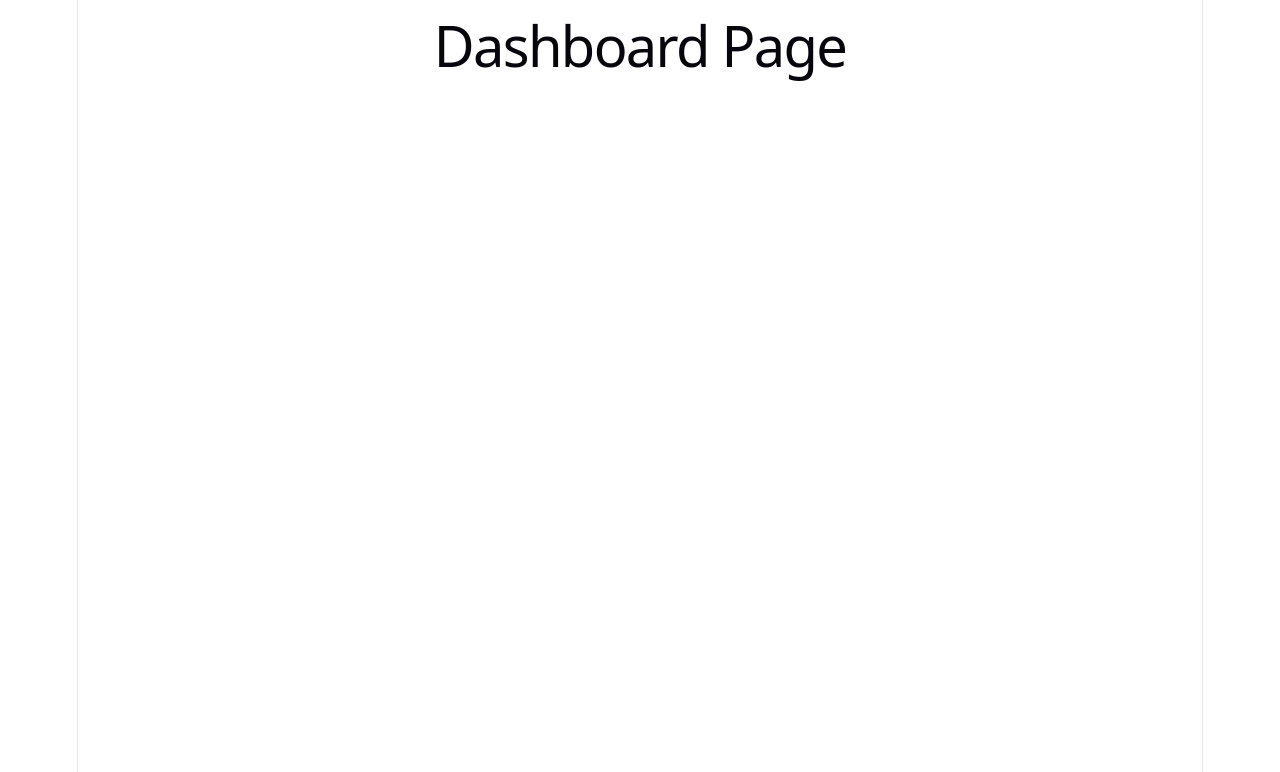
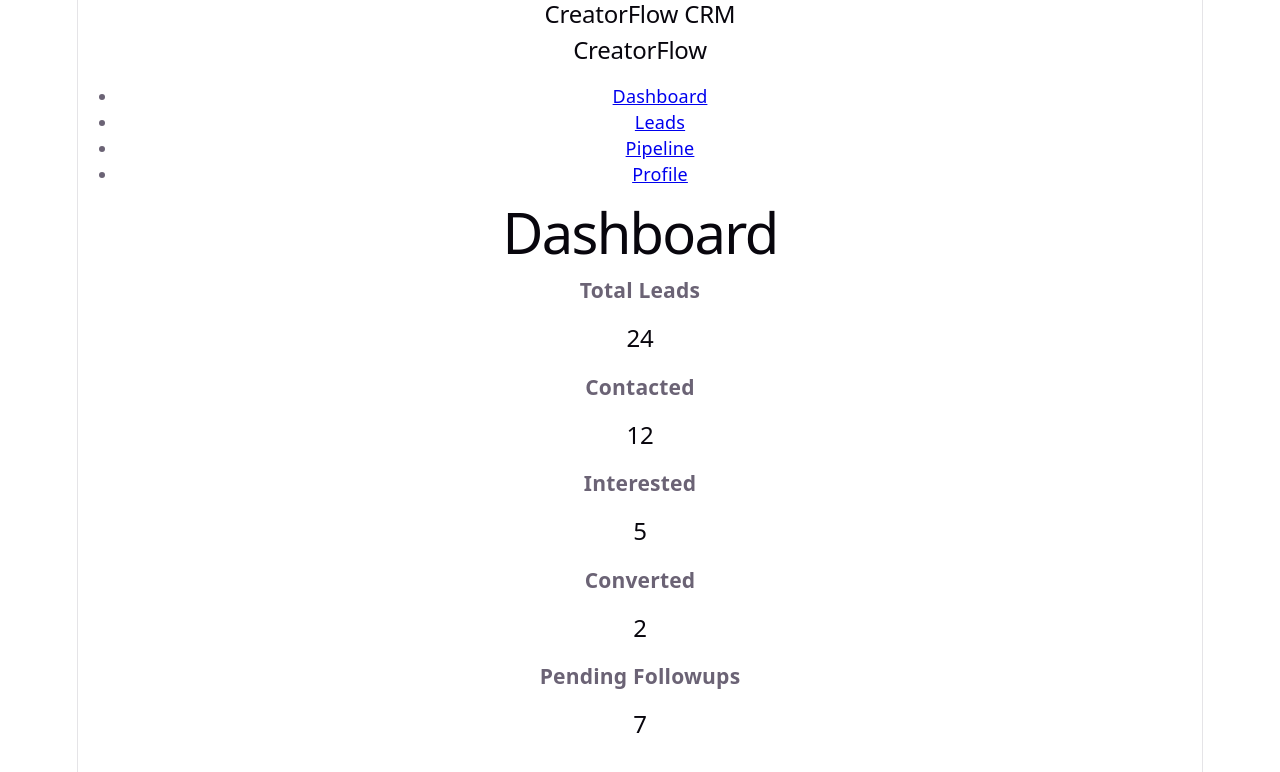
Before and after one commit to priyanshupnwr/creatorflow-crm, a React (Vite) app: page / in a window 1280 px wide. Shown: the top 772 px of the page. Built offline with nearby package versions, Linux system fonts and the light colour scheme; the HTML template or start-up script is replaced by a standard one.

Commit message:
Add reusable StatCard component

```diff
--- a/src/components/Layout/Navbar.jsx
+++ b/src/components/Layout/Navbar.jsx
@@ -1,5 +1,9 @@
 function Navbar() {
-  return <div>Navbar</div>;
+  return (
+    <div>
+      <h2>CreatorFlow CRM</h2>
+    </div>
+  );
 }
 
 export default Navbar;
--- a/src/components/Layout/Sidebar.jsx
+++ b/src/components/Layout/Sidebar.jsx
@@ -1,5 +1,29 @@
+import { Link } from "react-router-dom";
+
 function Sidebar() {
-  return <div>Sidebar</div>;
+  return (
+    <div>
+      <h2>CreatorFlow</h2>
+
+      <ul>
+        <li>
+          <Link to="/">Dashboard</Link>
+        </li>
+
+        <li>
+          <Link to="/leads">Leads</Link>
+        </li>
+
+        <li>
+          <Link to="/pipeline">Pipeline</Link>
+        </li>
+
+        <li>
+          <Link to="/profile">Profile</Link>
+        </li>
+      </ul>
+    </div>
+  );
 }
 
 export default Sidebar;
--- /dev/null
+++ b/src/components/common/StatCard.jsx
@@ -0,0 +1,10 @@
+function StatCard({ title, value }) {
+  return (
+    <div className="stat-card">
+      <h3>{title}</h3>
+      <h2>{value}</h2>
+    </div>
+  );
+}
+
+export default StatCard;
--- a/src/layouts/MainLayout.jsx
+++ b/src/layouts/MainLayout.jsx
@@ -1,10 +1,15 @@
 import Navbar from "../components/layout/Navbar";
+import Sidebar from "../components/layout/Sidebar";
 
 function MainLayout({ children }) {
   return (
     <>
       <Navbar />
-      {children}
+
+      <div>
+        <Sidebar />
+        {children}
+      </div>
     </>
   );
 }
--- a/src/pages/Dashboard/Dashboard.jsx
+++ b/src/pages/Dashboard/Dashboard.jsx
@@ -1,5 +1,17 @@
+import StatCard from "../../components/common/StatCard";
+
 function Dashboard() {
-  return <h1>Dashboard Page</h1>;
+  return (
+    <div>
+      <h1>Dashboard</h1>
+
+      <StatCard title="Total Leads" value="24" />
+      <StatCard title="Contacted" value="12" />
+      <StatCard title="Interested" value="5" />
+      <StatCard title="Converted" value="2" />
+      <StatCard title="Pending Followups" value="7" />
+    </div>
+  );
 }
 
 export default Dashboard;
--- a/src/routes/AppRoutes.jsx
+++ b/src/routes/AppRoutes.jsx
@@ -5,14 +5,18 @@ import Leads from "../pages/Leads/Leads";
 import Pipeline from "../pages/Pipeline/Pipeline";
 import Profile from "../pages/Profile/Profile";
 
+import MainLayout from "../layouts/MainLayout";
+
 function AppRoutes() {
   return (
+    <MainLayout>
       <Routes>
         <Route path="/" element={<Dashboard />} />
         <Route path="/leads" element={<Leads />} />
         <Route path="/pipeline" element={<Pipeline />} />
         <Route path="/profile" element={<Profile />} />
       </Routes>
+    </MainLayout>
   );
 }
 
```
Lines whose indentation alone changed are shown as unchanged.
